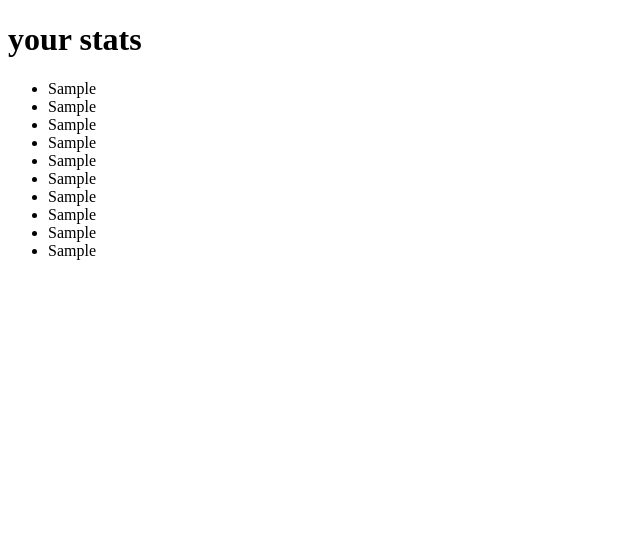
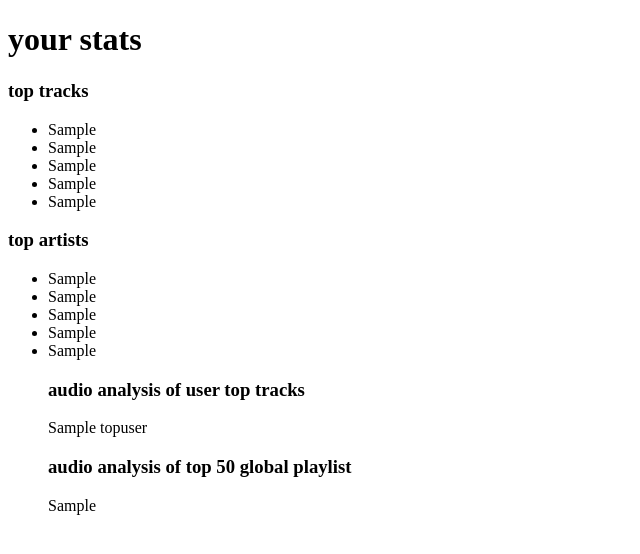
Before and after one commit to Paula1415/Spotify-Stats-Visualizer, a Django app: template spotifystats/spotify/templates/userdata.html in a window 1280 px wide. Shown: the top 554 px of the page, without its empty margins (0-640 px from the left). Run offline with Django 3.2, Linux system fonts and the light colour scheme; the template is opened without the code that fills it: most values are stand-ins (such as "Sample title", 1, 10 or a date in 2020); parts of the project's set-up code (start-up, migrations or seed data) failed here and were passed over.

Commit message:
get the user data

```diff
--- a/spotifystats/spotify/templates/userdata.html
+++ b/spotifystats/spotify/templates/userdata.html
@@ -4,23 +4,30 @@
     <meta charset="UTF-8">
     <meta http-equiv="X-UA-Compatible" content="IE=edge">
     <meta name="viewport" content="width=device-width, initial-scale=1.0">
-    <title>userdata</title>
+    <title>tracks</title>
 </head>
 <body>
     <h1>your stats</h1>
     {% block include %}
+        <h3>top tracks</h3>
         <ul>
-            <li>{{ userdata.0 }}</li>
-            <li>{{ userdata.1 }}</li>
-            <li>{{ userdata.2 }}</li>
-            <li>{{ userdata.3 }}</li>
-            <li>{{ userdata.4 }}</li>
-            <li>{{ userdata.5 }}</li>
-            <li>{{ userdata.6 }}</li>
-            <li>{{ userdata.7 }}</li>
-            <li>{{ userdata.8 }}</li>
-            <li>{{ userdata.9 }}</li>
+            <li>{{ tracks.0 }}</li>
+            <li>{{ tracks.1 }}</li>
+            <li>{{ tracks.2 }}</li>
+            <li>{{ tracks.3 }}</li>
+            <li>{{ tracks.4 }}</li>
         </ul>
+        <h3>top artists</h3>
+        <ul>
+            <li>{{ artists.0 }}</li>
+            <li>{{ artists.1 }}</li>
+            <li>{{ artists.2 }}</li>
+            <li>{{ artists.3 }}</li>
+            <li>{{ artists.4 }}</li>
+        <h3>audio analysis of user top tracks</h3>
+            {{ topuser }}
+        <h3>audio analysis of top 50 global playlist</h3>
+            {{ top50 }}
     {% endblock include %}
 </body>
 </html>
--- a/spotifystats/spotifystats/urls.py
+++ b/spotifystats/spotifystats/urls.py
@@ -19,6 +19,5 @@ from django.urls import path, include
 
 urlpatterns = [
     path('admin/', admin.site.urls),
-    path('', include('spotify.urls')),
-    path('', include('charts.urls'))
+    path('', include('spotify.urls'))
 ]
```
Also changed, not shown: spotifystats/spotify/authHandling.py (+25 -3 lines).
